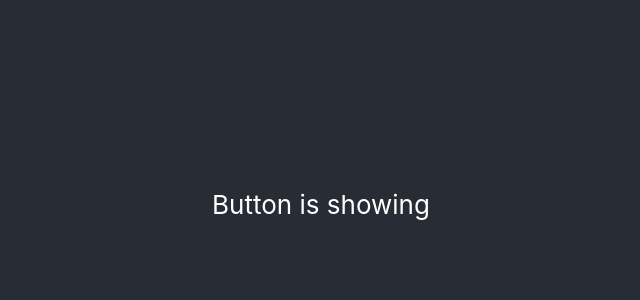
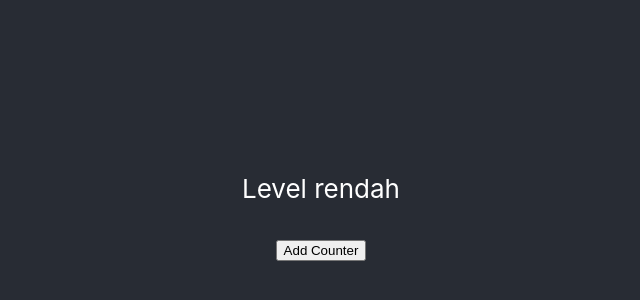
Before and after one commit to isti20/react-basic, a React (Create React App) app: page / in a window 1280 px wide. Shown: the part 196-496 px from the top of the page, without its empty margins (319-959 px from the left). Built offline with nearby package versions, Linux system fonts and the light colour scheme.

Commit message:
Conditional Rendering: Contoh 5

```diff
--- a/src/App.js
+++ b/src/App.js
@@ -1,11 +1,11 @@
-import Conditional4 from './components/Conditional4';
+import Conditional5 from './components/Conditional5';
 import './App.css';
 
 function App() {
   return (
     <div className="App">
       <header className="App-header">
-        <Conditional4 />
+        <Conditional5 />
       </header>
     </div>
   );
--- /dev/null
+++ b/src/components/Conditional5.jsx
@@ -0,0 +1,31 @@
+import React from "react";
+
+const Level = ({ counter }) => {
+  switch (counter) {
+    case 1:
+      return <p>Level rendah</p>;
+    case 2:
+      return <p>Level sedang</p>;
+    case 3:
+      return <p>Level tinggi</p>;
+    default:
+      return <p>Level tidak terdefinisi</p>;
+  }
+};
+
+const Conditional5 = () => {
+  const [counter, setCounter] = React.useState(1);
+
+  const addCounter = () => {
+    setCounter(counter + 1);
+  };
+
+  return (
+    <div>
+      <Level counter={counter} />
+      <button onClick={addCounter}>Add Counter</button>
+    </div>
+  );
+};
+
+export default Conditional5;
```
